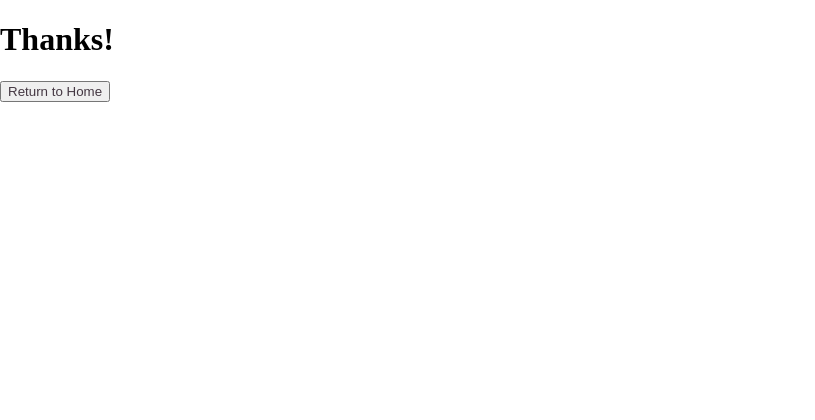
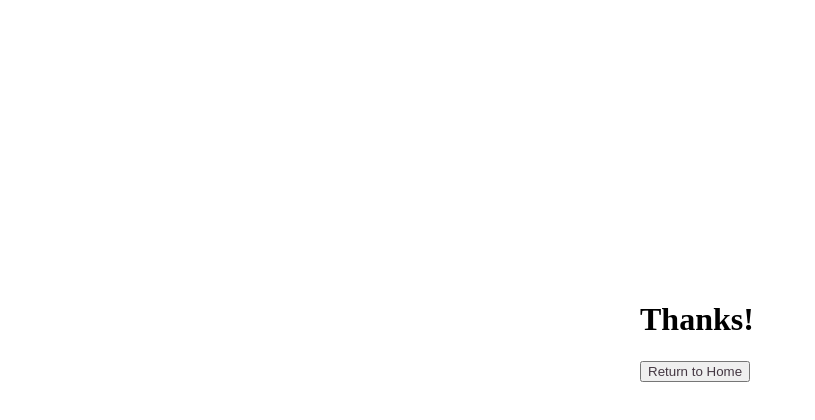
Before and after one commit to Aereli/Portfolio-React, a React (Create React App) app: page /success in a window 1280 px wide. Shown: the top 420 px of the page, without its empty margins (0-815 px from the left). Built offline with nearby package versions, Linux system fonts and the light colour scheme; a web font is replaced by a local one.

Commit message:
add minor styles to success page

```diff
--- a/src/pages/success.js
+++ b/src/pages/success.js
@@ -1,10 +1,11 @@
+import React from 'react'
+import '../stylesheets/success.css'
 
-import React from 'react'
 
 class success extends React.Component {
   render() {
     return (
-      <div>
+      <div className="success-container">
         <h1>Thanks!</h1>
         <button>
           <a href="/" name="home">Return to Home</a>
--- /dev/null
+++ b/src/stylesheets/success.css
@@ -0,0 +1,5 @@
+.success-container{
+  position: absolute;
+  top: 35%;
+  left: 50%;
+}
```
